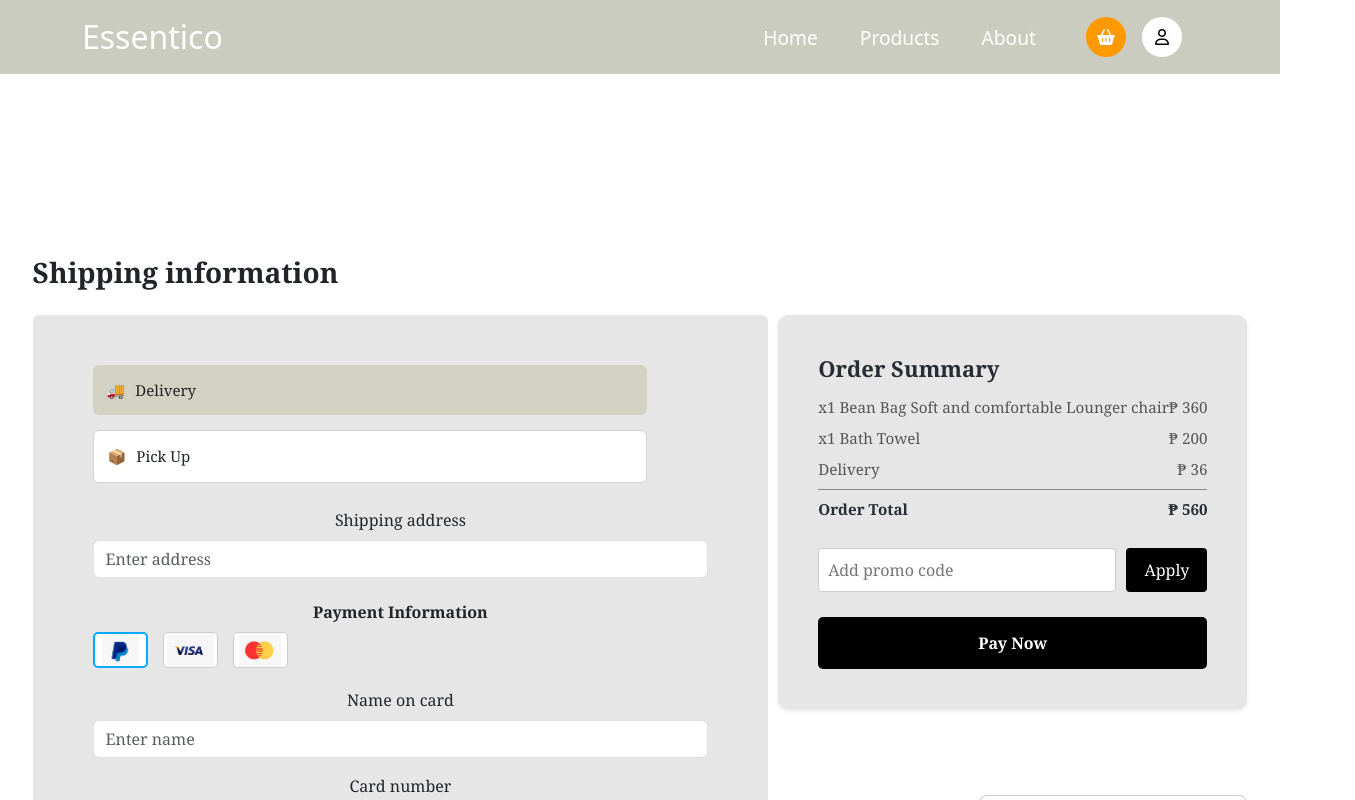
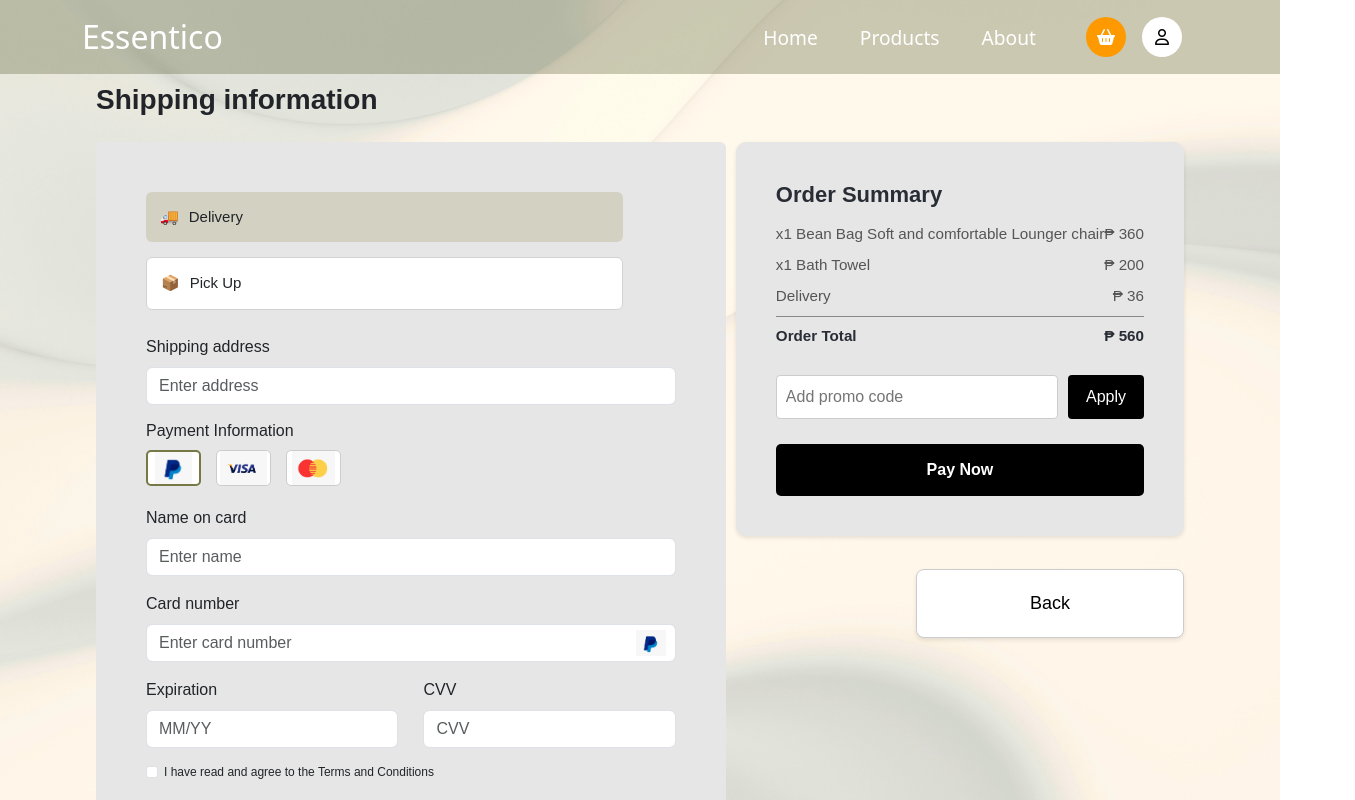
Before and after one commit to pugarioo/Essentico, a React (Create React App) app: page /Checkout in a window 1280 px wide. Shown: the top 800 px of the page, 1355 px wide, since content can reach past the window. Built offline with nearby package versions, Linux system fonts and the light colour scheme; a web font is replaced by a local one.

Commit message:
fix checkout

```diff
--- a/src/Components/Checkout.css
+++ b/src/Components/Checkout.css
@@ -1,12 +1,27 @@
 .checkout-container {
-  margin-top: 320px; /* increased from 150px */
+  /* margin-top: 320px;  */
   display: flex;
   flex-direction: column;
   align-items: center;
-  font-family: 'Georgia', serif;
+  font-family: 'Poppins', sans-serif;
+  height: 100%;
+  width: 100%;
+}
+
+.checkout-bg {
+  position: fixed;
+  top: 0;
+  left: 0;
+  background-repeat: no-repeat;
+  background-size: cover;
+  background-position: center;
+  height: 100%;
+  width: 100%;
+  z-index: -1;
 }
 
 .checkout-title {
+  margin-top: 6.5%;
   font-size: 28px;
   font-weight: bold;
   margin-bottom: 25px;
@@ -34,9 +49,11 @@
 .shipping-section {
   width: 950px; /* Figma proportion */
   background-color: #e6e6e6;
-  padding: 50px 60px;
+  padding: 50px ;
   border-radius: 6px;
-  min-height: 750px;
+  height: 95%;
+  display: flex;
+  flex-direction: column;
 }
 
 /* Delivery / Pick Up buttons */
@@ -71,9 +88,8 @@
 /* Payment Information */
 .payment-title {
   font-size: 16px;
-  margin-top: 25px;
   margin-bottom: 10px;
-  font-weight: bold;
+  align-self: flex-start;
 }
 
 .payment-icons {
@@ -112,8 +128,7 @@
 
 
 .payment-btn:hover img {
-  transform: scale(1.2);
-  filter: drop-shadow(0 0 10px #00aaff);
+  filter: drop-shadow(0 0 5px #767945);
 }
 
 
@@ -124,13 +139,14 @@
 
 
 .payment-btn.selected-payment img {
-  border: 2px solid #00aaff;
+  border: 2px solid #767945;
 }
 /* Card input with PayPal icon inside */
 .card-input {
   display: flex;
   align-items: center;
   position: relative;
+  width: 100%;
 }
 
 .card-input img {
@@ -146,13 +162,19 @@
   gap: 25px;
 }
 
-.exp-cvv .form-group {
+.fgroup {
   flex: 1;
+  display: flex;
+  flex-direction: column;
+  justify-content: center;
+  align-items: flex-start;
 }
 
 .terms {
   margin-top: 15px;
   font-size: 12px;
+  display: flex;
+  justify-content: flex-start;
 }
 
 /* RIGHT SIDE */
--- a/src/Components/Checkout.js
+++ b/src/Components/Checkout.js
@@ -1,6 +1,7 @@
 import React, { useState } from "react";
 import { Button, Form } from "react-bootstrap";
 import "./Checkout.css";
+import checkoutbg from "../assets/images/products-bg.jpg"
 
 const Checkout = () => {
   const [selectedOption, setSelectedOption] = useState("Delivery");
@@ -8,7 +9,7 @@ const Checkout = () => {
 
   // handle Pay Now button
   const handlePayNow = () => {
-    alert("✅ Payment Successful! Thank you for your purchase.");
+    alert("Payment Successful! Thank you for your purchase.");
   };
 
   // handle Back button
@@ -18,6 +19,10 @@ const Checkout = () => {
 
   return (
     <div className="checkout-container">
+
+      <div className='checkout-bg'
+      style={{ backgroundImage: `url(${checkoutbg})` }}>
+      </div>
       <h2 className="checkout-title">Shipping information</h2>
 
       <div className="checkout-content">
@@ -42,7 +47,7 @@ const Checkout = () => {
             </div>
 
             {/* Shipping Address */}
-            <Form.Group className="mb-3">
+            <Form.Group className="mb-3 fgroup">
               <Form.Label>Shipping address</Form.Label>
               <Form.Control type="text" placeholder="Enter address" />
             </Form.Group>
@@ -85,12 +90,12 @@ const Checkout = () => {
               </button>
             </div>
 
-            <Form.Group className="mb-3">
+            <Form.Group className="mb-3 fgroup">
               <Form.Label>Name on card</Form.Label>
               <Form.Control type="text" placeholder="Enter name" />
             </Form.Group>
 
-            <Form.Group className="mb-3">
+            <Form.Group className="mb-3 fgroup  ">
               <Form.Label>Card number</Form.Label>
               <div className="card-input">
                 <Form.Control type="text" placeholder="Enter card number" />
@@ -109,11 +114,11 @@ const Checkout = () => {
             </Form.Group>
 
             <div className="exp-cvv">
-              <Form.Group>
+              <Form.Group className='fgroup'>
                 <Form.Label>Expiration</Form.Label>
                 <Form.Control type="text" placeholder="MM/YY" />
               </Form.Group>
-              <Form.Group>
+              <Form.Group className='fgroup'>
                 <Form.Label>CVV</Form.Label>
                 <Form.Control type="text" placeholder="CVV" />
               </Form.Group>
```
